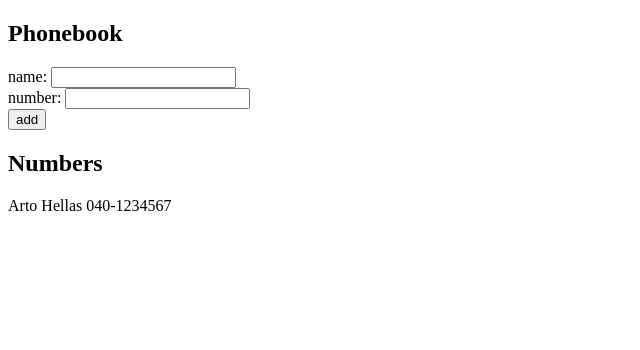
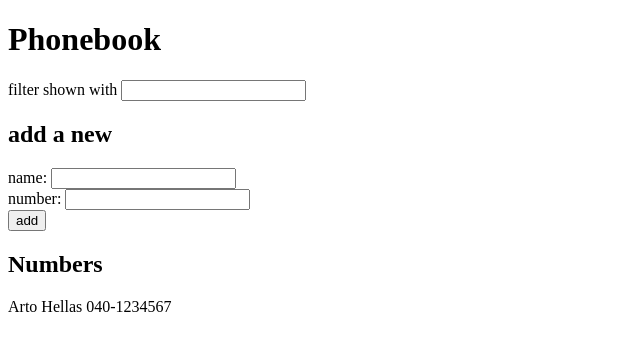
Before and after one commit to itdepends-music/fullstackopen, a React (Vite) app in the folder part2/phonebook/: page / in a window 1280 px wide. Shown: the top 350 px of the page, without its empty margins (0-640 px from the left). Built offline with nearby package versions, Linux system fonts and the light colour scheme.

Commit message:
Complete exercise 2.3: Course information step 8

```diff
--- a/part2/phonebook/src/App.jsx
+++ b/part2/phonebook/src/App.jsx
@@ -2,10 +2,12 @@ import { useState } from 'react'
 
 const App = () => {
   const [persons, setPersons] = useState([
-    { name: 'Arto Hellas', number: '040-1234567' },
+    { name: 'Arto Hellas', number: '040-1234567', id: 1 },
   ])
   const [newName, setNewName] = useState('')
   const [newNumber, setNewNumber] = useState('')
+  const [filterWith, setFilterWith] = useState('')
+  const [nextId, setNextId] = useState(persons.length + 1)
 
   const handleNameChange = (event) => {
     setNewName(event.target.value)
@@ -13,6 +15,10 @@ const App = () => {
 
   const handleNumberChange = (event) => {
     setNewNumber(event.target.value)
+  }
+
+  const handleFilterWithChange = (event) => {
+    setFilterWith(event.target.value)
   }
 
   const addPerson = (event) => {
@@ -23,13 +29,25 @@ const App = () => {
       return
     }
 
-    setPersons(persons.concat({ name: newName, number: newNumber }))
+    setPersons(persons.concat({ name: newName, number: newNumber, id: nextId }))
+    setNextId(nextId + 1)
     setNewName('')
+    setNewNumber('')
   }
+
+  const personsFiltered = persons.filter((person) =>
+    person.name.toLowerCase().includes(filterWith.toLowerCase()),
+  )
 
   return (
     <div>
-      <h2>Phonebook</h2>
+      <h1>Phonebook</h1>
+      <div>
+        filter shown with{' '}
+        <input value={filterWith} onChange={handleFilterWithChange} />
+      </div>
+
+      <h2>add a new</h2>
       <form onSubmit={addPerson}>
         <div>
           name: <input value={newName} onChange={handleNameChange} />
@@ -44,8 +62,10 @@ const App = () => {
 
       <h2>Numbers</h2>
       <div>
-        {persons.map((person) => (
-          <div key={person.name}>{person.name} {person.number}</div>
+        {personsFiltered.map((person) => (
+          <div key={person.id}>
+            {person.name} {person.number}
+          </div>
         ))}
       </div>
     </div>
```
